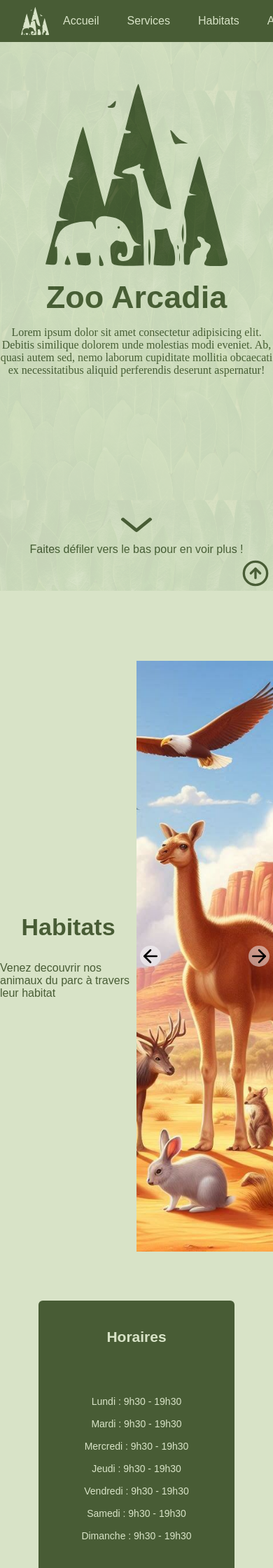
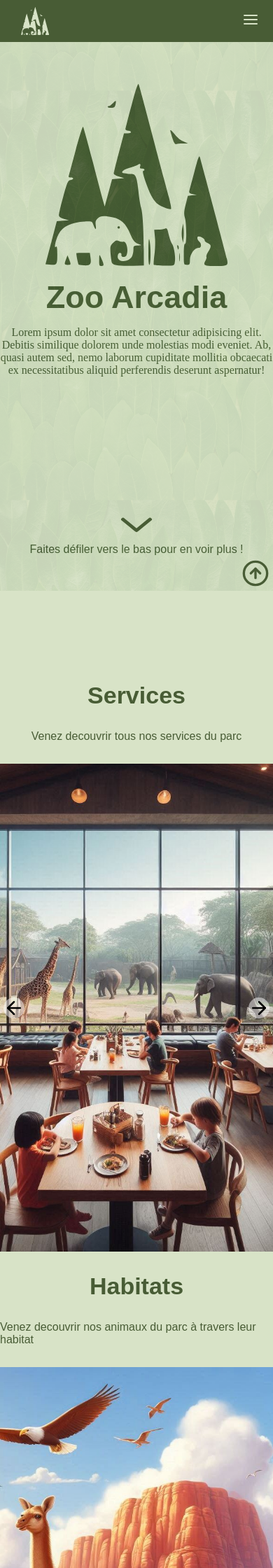
Before and after one commit to Qbeaudiquez/ArcadiaZoo, a PHP site: page /public/html/index.html in a window 390 px wide. Shown: the top 2240 px of the page at 70% size. Run offline with PHP 8.4, Linux system fonts and the light colour scheme.

Commit message:
Carousel

```diff
--- a/public/css/header.css
+++ b/public/css/header.css
@@ -16,10 +16,6 @@
 
 }
 
-.header_hero{
-    height: 100vh;
-}
-
 .header{
     display: flex;
     justify-content:space-between;
@@ -32,12 +28,18 @@
     z-index: 10;
 }
 
+.header .burger-menu{
+    position: absolute;
+    display: none;
+}
+
 .header .small-logo{
     width: 40px;
 }
 
 .header .navbar{
     display: flex;
+    align-items: center;
 }
 
 .header .navbar .link{
@@ -148,3 +150,38 @@
   to { scale: 1; }
 
   }
+
+  /* Media querry */
+
+  @media (max-width: 700px){
+    .header .burger-menu{
+        display: block;
+        top: 50%;
+        transform:translateY(-50%);
+        right: 20px;
+    }
+
+    .header .navbar{
+        flex-direction: column;
+        justify-content: center;
+        align-items: center;
+        width: 100vw;
+        height: 100vh;
+        position: absolute;
+        left: 100%;
+        top: 0;
+        background-color: rgba(255, 255, 255, 0.832);
+        gap: 30px;
+
+    }
+    .header .navbar .link{
+        color: var(--second-color);
+    }
+    .header .navbar .login{
+        background-color: var(--second-color);
+        padding: 8px;
+        border-radius: 8px;
+    }
+
+
+  }
--- a/public/css/index.css
+++ b/public/css/index.css
@@ -1,8 +1,11 @@
+main{
+    padding-top: 60px;
+    margin-top: 40px;
+}
+
 .carousel-container{
     width: 100%;
     display: flex;
-    padding-top: 60px;
-    margin-top: 40px;
 }
 
 .carousel-container .text-carousel{
@@ -81,9 +84,11 @@
     display: flex;
     justify-content: center;
     font-size: 30px;
-    margin-top: 30px;
+    padding: 50px 30px;
     opacity: 0;
     transition: opacity 0.4s ease-in-out;
+    text-align: center;
+    background-color: rgba(255, 255, 255, 0.101);
 }
 
 .carousel-container .carousel .title-img.active{
@@ -96,3 +101,23 @@
     transform: scale(1.05);
     filter: blur(4px);
 }
+
+/* Media querry */
+
+@media (max-width: 700px) {
+    .carousel-container{
+        flex-direction: column;
+        height: 100vh;
+    }
+    .carousel-container .text-carousel{
+        width: 100%;
+        margin: 30px 0;
+    }
+    .carousel-container .carousel{
+        width: 100%;
+        height: 100%;
+    }
+    .carousel-container2{
+        flex-direction: column-reverse;
+    }
+}
--- a/public/html/header.html
+++ b/public/html/header.html
@@ -9,7 +9,9 @@
     <script src="../js/scrollbar.js"></script>
 </head>
 <body>
+    <a href="#scrollup"><img src="../../asset/icon/arrow-up-circle.svg" alt="" class="goup"></a>
         <header class="header">
+            <div class="burger-menu"><img src="../../asset/icon/menu.svg" alt="Menu principale"></div>
             <img class="small-logo" src="../../asset/logo/small-logo.svg" alt="Petit logo">
             <nav>
                 <ul class="navbar">
@@ -18,9 +20,10 @@
                     <li><a id="habits" href="" class="link">Habitats</a></li>
                     <li><a id="rewiews" href="" class="link">Avis</a></li>
                     <li><a id="contact" href="" class="link">Contact</a></li>
+                    <li><a href="" class="link"><img src="../../asset/icon/log-in.svg" alt="logo connection" class="login"></a></li>
                 </ul>
             </nav>
-            <div ><a href=""><img src="../../asset/icon/log-in.svg" alt="logo connection" class="login"></a></div>
+
         </header>
         <div class="scrollbar"></div>
         <section  id="scrollup" class="hero">
--- a/public/html/index.html
+++ b/public/html/index.html
@@ -6,19 +6,42 @@
     <title>Zoo Arcadia</title>
     <link rel="stylesheet" href="../css/config.css">
     <link rel="stylesheet" href="../css/index.css">
-    <script src="../js/loader.js"></script>
+    <script src="../js/loader.js" ></script>
     <script src="../js/carousel.js" defer></script>
 </head>
 <body>
-    <a href="#scrollup"><img src="../../asset/icon/arrow-up-circle.svg" alt="" class="goup"></a>
     <div id="header"></div>
     <main id="scrolldown">
+
+            <!-- First carousel -->
+
         <div class="carousel-container">
             <div class="text-carousel">
-                <h2>Habitats</h2>
-                <p>Venez decouvrir nos animaux du parc à travers leur habitat</p>
+                <h2>Services</h2>
+                <p>Venez decouvrir tous nos services du parc</p>
             </div>
-            <div class="carousel">
+            <div class="carousel" id="carousel1">
+
+                <button class="btn before"><img src="../../asset/icon/arrow-left.svg" alt="Bouton précédent"></button>
+
+                <button class="btn after"><img src="../../asset/icon/arrow-right.svg" alt="Bouton suivant"></button>
+
+                <a href=""><img src="../../asset/img_service/restaurant.jpeg" alt="Photo de notre restaurant" class="carousel-image active" data-title="Notre restaurant"></a>
+
+                <a href=""><img src="../../asset/img_service/petit-train.jpeg" alt="Photo du petit train" class="carousel-image" data-title="Tour du parc en un petit train"></a>
+
+                <a href=""><img src="../../asset/img_service/guide-touristique.jpeg" alt="Photo du guide touristique" class="carousel-image" data-title="Faite une visite guidé avec notre équipe de soigneur"></a>
+
+                <div class="title-img"></div>
+
+            </div>
+        </div>
+
+            <!-- Second carousel -->
+
+        <div class="carousel-container carousel-container2">
+
+            <div class="carousel" id="carousel2">
 
                 <button class="btn before"><img src="../../asset/icon/arrow-left.svg" alt="Bouton précédent"></button>
 
@@ -37,6 +60,12 @@
                 <div class="title-img"></div>
 
             </div>
+
+            <div class="text-carousel">
+                <h2>Habitats</h2>
+                <p>Venez decouvrir nos animaux du parc à travers leur habitat</p>
+            </div>
+
         </div>
 
     </main>
```
Also changed, not shown: public/js/carousel.js (+49 -55 lines), asset/icon/menu.svg (added), asset/icon/x.svg (added), asset/img_service/guide-touristique.jpeg (added), asset/img_service/petit-train.jpeg (added), asset/img_service/restaurant.jpeg (added).
